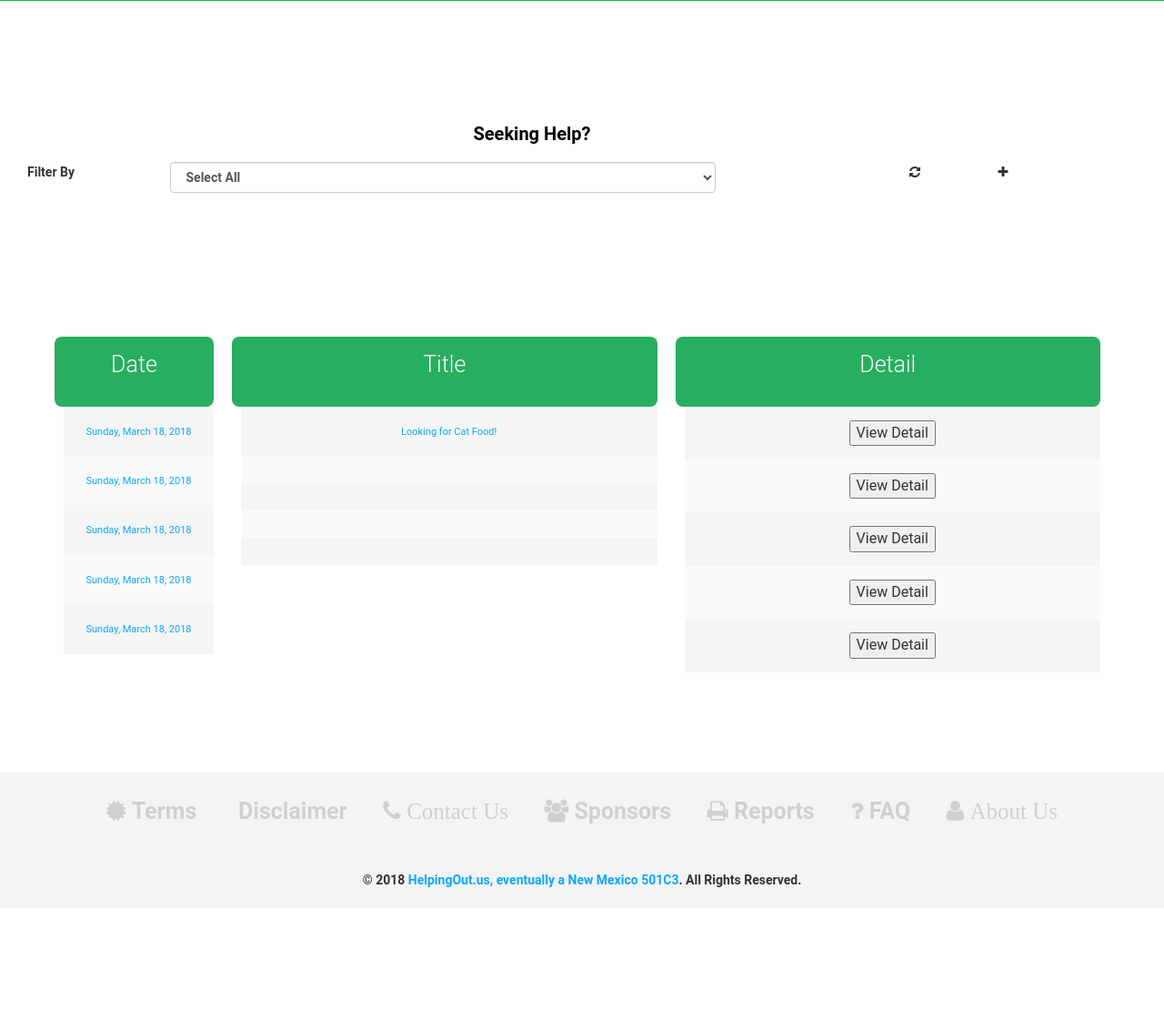
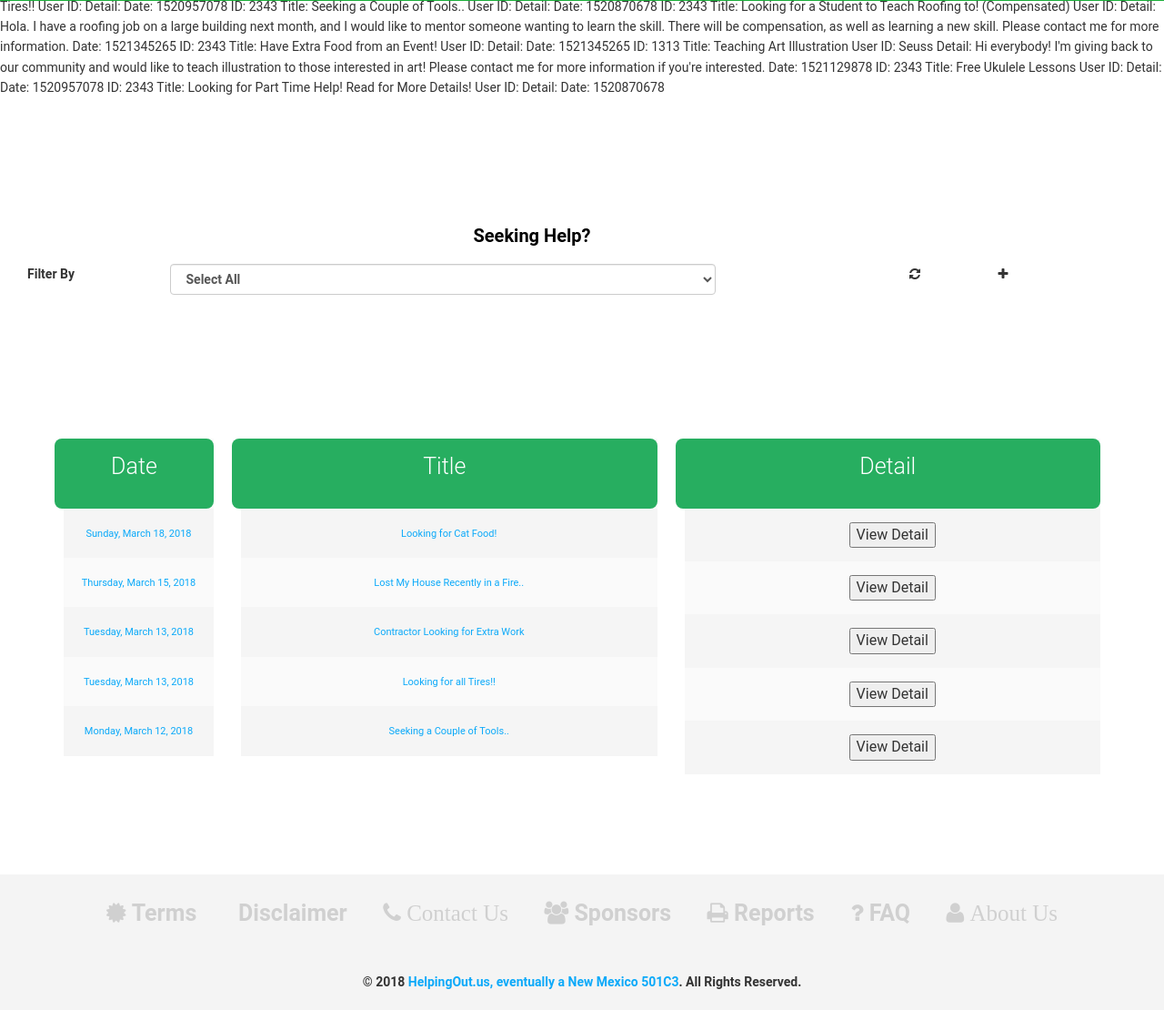
Before and after one commit to agauba5/DDCH4ABQ, a PHP site: page /seeker.php in a window 1280 px wide. Shown: the part 94-1204 px from the top of the page at 91% size. Before the commit the page ends 1069 px from the top, so only its background shows below. Run offline with PHP 8.4, Linux system fonts and the light colour scheme; some libraries are stand-ins or nearby versions.

Commit message:
more fake stuff

```diff
--- a/fakeRequest.php
+++ b/fakeRequest.php
@@ -8,61 +8,61 @@
             'Date' => 1521345266),
         1 => array(
             'ID' => 6895,
-            'Title' => "",
+            'Title' => "Lost My House Recently in a Fire..",
+            'User_ID' => "GeorgeH34",
+            'Detail' => "I've recently become homeless due to my home starting on fire. I'm mainly seeking a coat  and/or a sleeping bag as its still very cold outside. I can meet anyone at the library at 8 AM. Any help is highly appreciated. God bless.",
+            'Date' => 1521129878),
+        2 => array(
+            'ID' => 1313,
+            'Title' => "Contractor Looking for Extra Work",
+            'User_ID' => "mAr23",
+            'Detail' => "Hello. I'm looking to make a bit extra money on side to help pay for some bills. I'm highly skilled in multiple areas. I have a lot of experience in construction, and contracting related areas.",
+            'Date' => 1520957078),
+        3 => array(
+            'ID' => 2343,
+            'Title' => "Looking for all Tires!!",
+            'User_ID' => "",
+            'Detail' => "",
+            'Date' => 1520957078),
+        4 => array(
+            'ID' => 2343,
+            'Title' => "Seeking a Couple of Tools..",
+            'User_ID' => "",
+            'Detail' => "",
+            'Date' => 1520870678),
+        );
+
+    $giver = array(
+        0 => array(
+            'ID' => 2343,
+            'Title' => "Looking for a Student to Teach Roofing to! (Compensated)",
+            'User_ID' => "",
+            'Detail' => "Hola. I have a roofing job on a large building next month, and I would like to mentor someone wanting to learn the skill. There will be compensation, as well as learning a new skill. Please contact me for more information.",
+            'Date' => 1521345265),
+        1 => array(
+            'ID' => 2343,
+            'Title' => "Have Extra Food from an Event!",
             'User_ID' => "",
             'Detail' => "",
             'Date' => 1521345265),
         2 => array(
             'ID' => 1313,
-            'Title' => "",
+            'Title' => "Teaching Art Illustration",
+            'User_ID' => "Seuss",
+            'Detail' => "Hi everybody! I'm giving back to our community and would like to teach illustration to those interested in art! Please contact me for more information if you're interested.",
+            'Date' => 1521129878),
+        3 => array(
+            'ID' => 2343,
+            'Title' => "Free Ukulele Lessons",
             'User_ID' => "",
             'Detail' => "",
-            'Date' => 1521345265),
-        3 => array(
+            'Date' => 1520957078),
+        4 => array(
             'ID' => 2343,
-            'Title' => "",
+            'Title' => "Looking for Part Time Help! Read for More Details!",
             'User_ID' => "",
             'Detail' => "",
-            'Date' => 1521345265),
-        4 => array(
-            'ID' => 2343,
-            'Title' => "",
-            'User_ID' => "",
-            'Detail' => "",
-            'Date' => 1521345265),
-        );
-
-    $giver = array(
-        0 => array(
-            'ID' => 2343,
-            'Title' => "",
-            'User_ID' => "",
-            'Detail' => "",
-            'Date' => 1521345265),
-        1 => array(
-            'ID' => 2343,
-            'Title' => "",
-            'User_ID' => "",
-            'Detail' => "",
-            'Date' => 1521345265),
-        2 => array(
-            'ID' => 2343,
-            'Title' => "",
-            'User_ID' => "",
-            'Detail' => "",
-            'Date' => 1521345265),
-        3 => array(
-            'ID' => 2343,
-            'Title' => "",
-            'User_ID' => "",
-            'Detail' => "",
-            'Date' => 1521345265),
-        4 => array(
-            'ID' => 2343,
-            'Title' => "",
-            'User_ID' => "",
-            'Detail' => "",
-            'Date' => 1521345265)
+            'Date' => 1520870678)
         );
 
 
```
